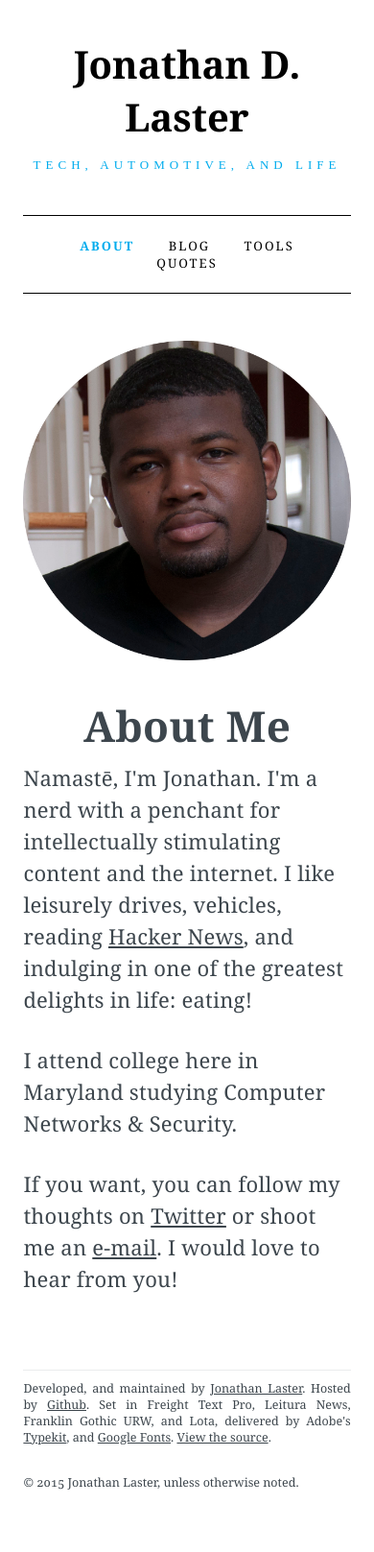
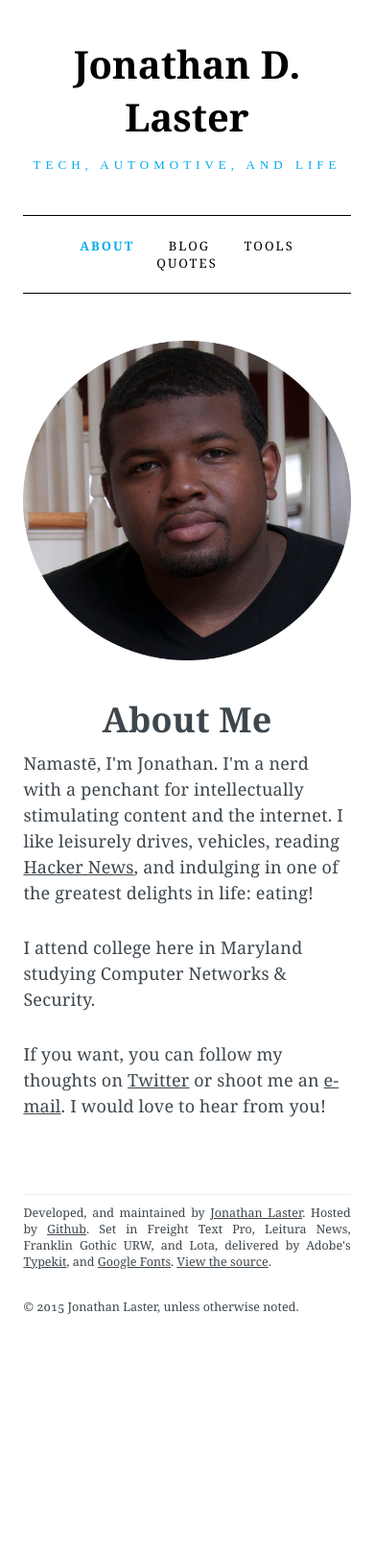
Before and after one commit to last-dev/jdl.io, a Jekyll site: the page built from index.html, in a window 390 px wide. Shown: the whole page at 96% size. Built offline with Jekyll 4.4.1, drawn with Linux system fonts in a browser that asks for light colours; nearby versions of some CDN libraries; after the commit the page ends 1434 px from its top, so only the background shows below that.

Commit message:
Updated @media

```diff
--- a/css/main.sass
+++ b/css/main.sass
@@ -245,8 +245,8 @@ blockquote
   font:
     size: $content-font-size
     weight: 400
-    kerning: normal
-    feature-settings: "liga" 1, "onum" 1, "kern" 1
+  font-kerning: normal
+  font-feature-settings: "liga" 1, "onum" 1, "kern" 1
   color: $content-font-color
   display: block
   max-width: 700px
@@ -289,8 +289,8 @@ footer
   .colophon
     font:
       family: $base-font-stack
-      kerning: normal
-      feature-settings: "liga" 1, "onum" 1, "kern" 1
+    font-kerning: normal
+    font-feature-settings: "liga" 1, "onum" 1, "kern" 1
     margin: 0 auto
     padding: 0.77778em 0
     width: 100%
@@ -349,3 +349,4 @@ small, .small, figcaption, .footnotes, .footer__copyright
 
   .page-content
     text-align: left
+    font-size: 18px
```
